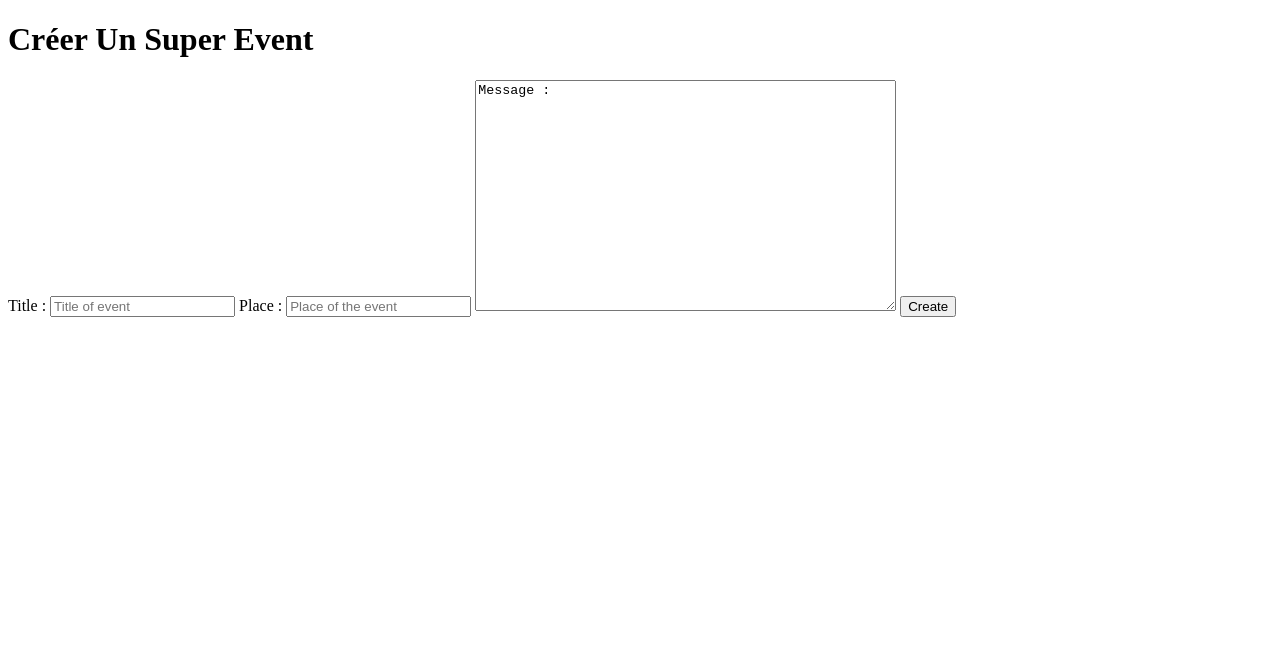
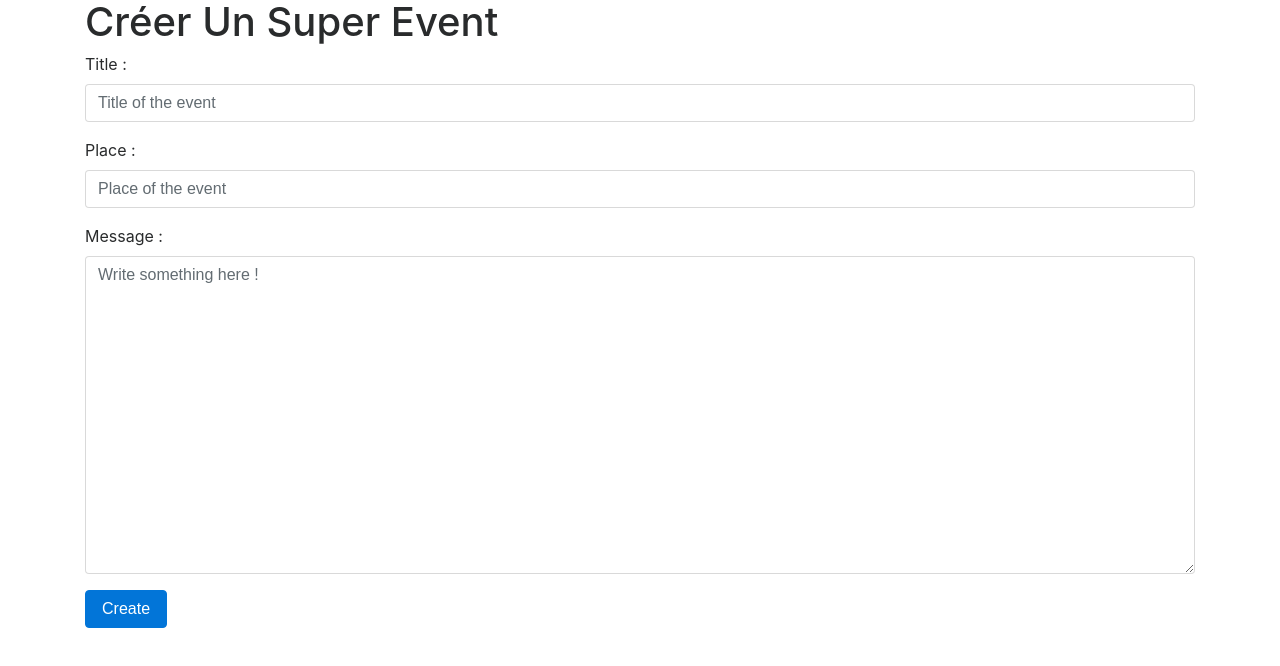
Before and after one commit to Motzee/node-events, a website: page template/ajout.html in a window 1280 px wide. Drawn offline with nearby package versions, Linux system fonts and the light colour scheme.

Commit message:
rajout de bootstrap

```diff
--- a/template/ajout.html
+++ b/template/ajout.html
@@ -1,21 +1,36 @@
 <!DOCTYPE html>
 <html lang="en">
+
 <head>
     <meta charset="UTF-8">
     <meta name="viewport" content="width=device-width, initial-scale=1.0">
     <meta http-equiv="X-UA-Compatible" content="ie=edge">
+    <link rel="stylesheet" href="https://maxcdn.bootstrapcdn.com/bootstrap/4.0.0-alpha.6/css/bootstrap.min.css" integrity="sha384-rwoIResjU2yc3z8GV/NPeZWAv56rSmLldC3R/AZzGRnGxQQKnKkoFVhFQhNUwEyJ" crossorigin="anonymous">
     <title>Ajout Events</title>
 </head>
-<body>
-    <h1>Créer Un Super Event</h1>
 
-    <form action="index.php" method ="POST">
-        <label for="title">Title :</label>
-        <input type="text" name="titre" placeholder="Title of event">
-        <label for="place">Place : </label>
-        <input type="text" name="place" placeholder="Place of the event">
-        <textarea rows="15" cols="50" placeholder="Write something here !">Message :</textarea>
-        <button type="submit">Create</button>
+<body class="container">
+    <h1 id="">Créer Un Super Event</h1>
+
+    <form action="index.html" method="POST">
+        <div class="form-group">
+            <label for="title">Title :</label>
+            <input class="form-control" type="text" name="titre" placeholder="Title of the event">
+        </div>
+
+        <div class="form-group">
+            <label for="place">Place : </label>
+            <input class="form-control" type="text" name="place" placeholder="Place of the event">
+        </div>
+
+        <div class="form-group">
+            <label for="textarea">Message :</label>
+            <textarea class="form-control" id="textarea" rows="15" cols="50" placeholder="Write something here !"></textarea>
+
+        </div>
+        <button type="submit" class="btn btn-primary">Create</button>
     </form>
+
 </body>
+
 </html>
```
Also changed, not shown: template/index.html (+21 -0 lines).
